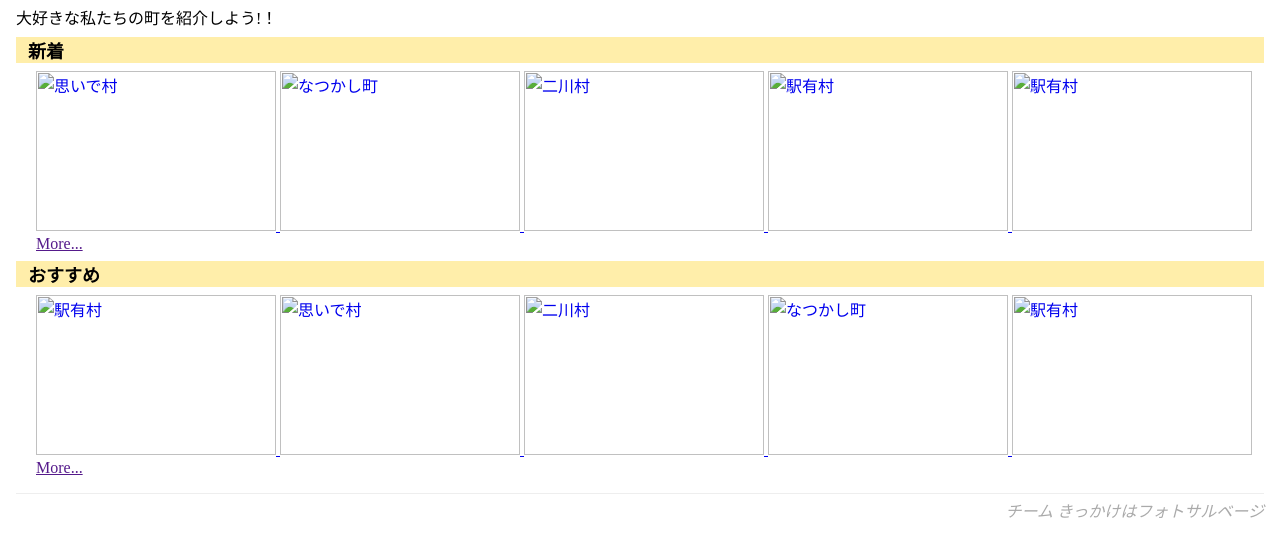
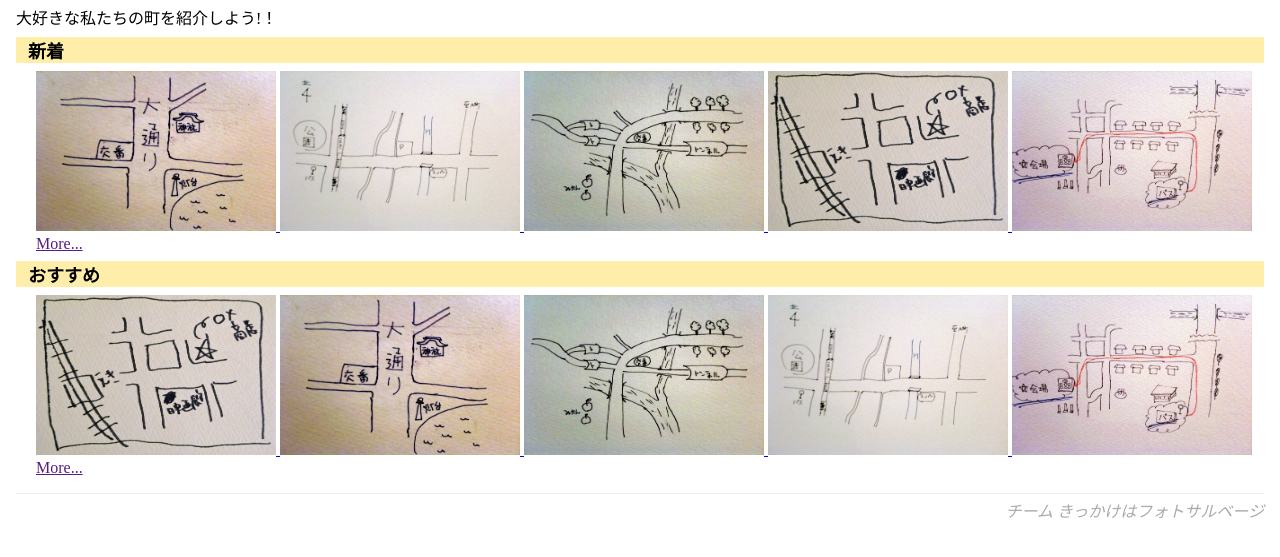
Before and after one commit to wiraqutra/lovetown, a plain HTML site: page Love-Town/WebContent/WEB-INF/index.html in a window 1280 px wide. Shown: the part 79-636 px from the top of the page. Drawn offline with Linux system fonts and the light colour scheme.

Commit message:
change path for map /map/maps/

```diff
--- a/Love-Town/WebContent/WEB-INF/index.html
+++ b/Love-Town/WebContent/WEB-INF/index.html
@@ -22,23 +22,23 @@
 			<h2>新着</h2>
 			<ul class="maplist">
 				<li><a href="info.html?map=map_1.jpg"><img alt="思いで村" title="思いで村"
-						class="maplist_thumbnail" src="./map/map_1.jpg" />
+						class="maplist_thumbnail" src="./maps/map_1.jpg" />
 				</a>
 				</li>
 				<li><a href="info.html?map=map_2.jpg"><img alt="なつかし町" title="なつかし町"
-						class="maplist_thumbnail" src="./map/map_2.jpg" />
+						class="maplist_thumbnail" src="./maps/map_2.jpg" />
 				</a>
 				</li>
 				<li><a href="info.html?map=map_3.jpg"><img alt="二川村" title="二川村"
-						class="maplist_thumbnail" src="./map/map_3.jpg" />
+						class="maplist_thumbnail" src="./maps/map_3.jpg" />
 				</a>
 				</li>
 				<li><a href="info.html?map=map_4.jpg"><img alt="駅有村" title="駅有村"
-						class="maplist_thumbnail" src="./map/map_4.jpg" />
+						class="maplist_thumbnail" src="./maps/map_4.jpg" />
 				</a>
 				</li>
 				<li><a href="info.html?map=map_5.jpg"><img alt="駅有村" title="駅有村"
-						class="maplist_thumbnail" src="./map/map_5.jpg" />
+						class="maplist_thumbnail" src="./maps/map_5.jpg" />
 				</a>
 				</li>
 				<li><a class="more" href="">More...</a>
@@ -51,23 +51,23 @@
 			<h2>おすすめ</h2>
 			<ul class="maplist">
 				<li><a href="info.html?map=map_4.jpg"><img alt="駅有村" title="駅有村"
-						class="maplist_thumbnail" src="./map/map_4.jpg" />
+						class="maplist_thumbnail" src="./maps/map_4.jpg" />
 				</a>
 				</li>
 				<li><a href="info.html?map=map_1.jpg"><img alt="思いで村" title="思いで村"
-						class="maplist_thumbnail" src="./map/map_1.jpg" />
+						class="maplist_thumbnail" src="./maps/map_1.jpg" />
 				</a>
 				</li>
 				<li><a href="info.html?map=map_3.jpg"><img alt="二川村" title="二川村"
-						class="maplist_thumbnail" src="./map/map_3.jpg" />
+						class="maplist_thumbnail" src="./maps/map_3.jpg" />
 				</a>
 				</li>
 				<li><a href="info.html?map=map_2.jpg"><img alt="なつかし町" title="なつかし町"
-						class="maplist_thumbnail" src="./map/map_2.jpg" />
+						class="maplist_thumbnail" src="./maps/map_2.jpg" />
 				</a>
 				</li>
 				<li><a href="info.html?map=map_5.jpg"><img alt="駅有村" title="駅有村"
-						class="maplist_thumbnail" src="./map/map_5.jpg" />
+						class="maplist_thumbnail" src="./maps/map_5.jpg" />
 				</a>
 				</li>
 				<li><a class="more" href="">More...</a>
```
